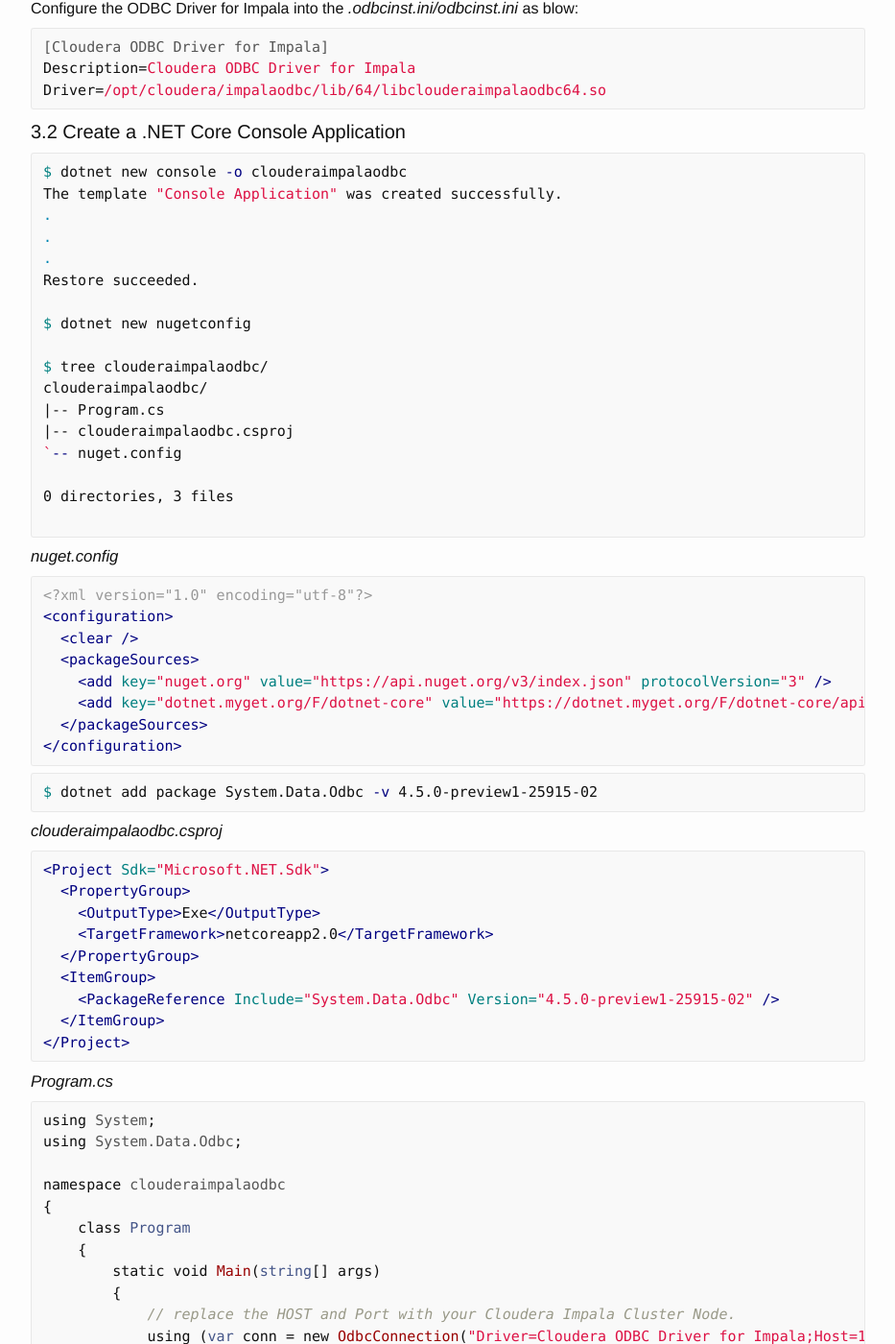
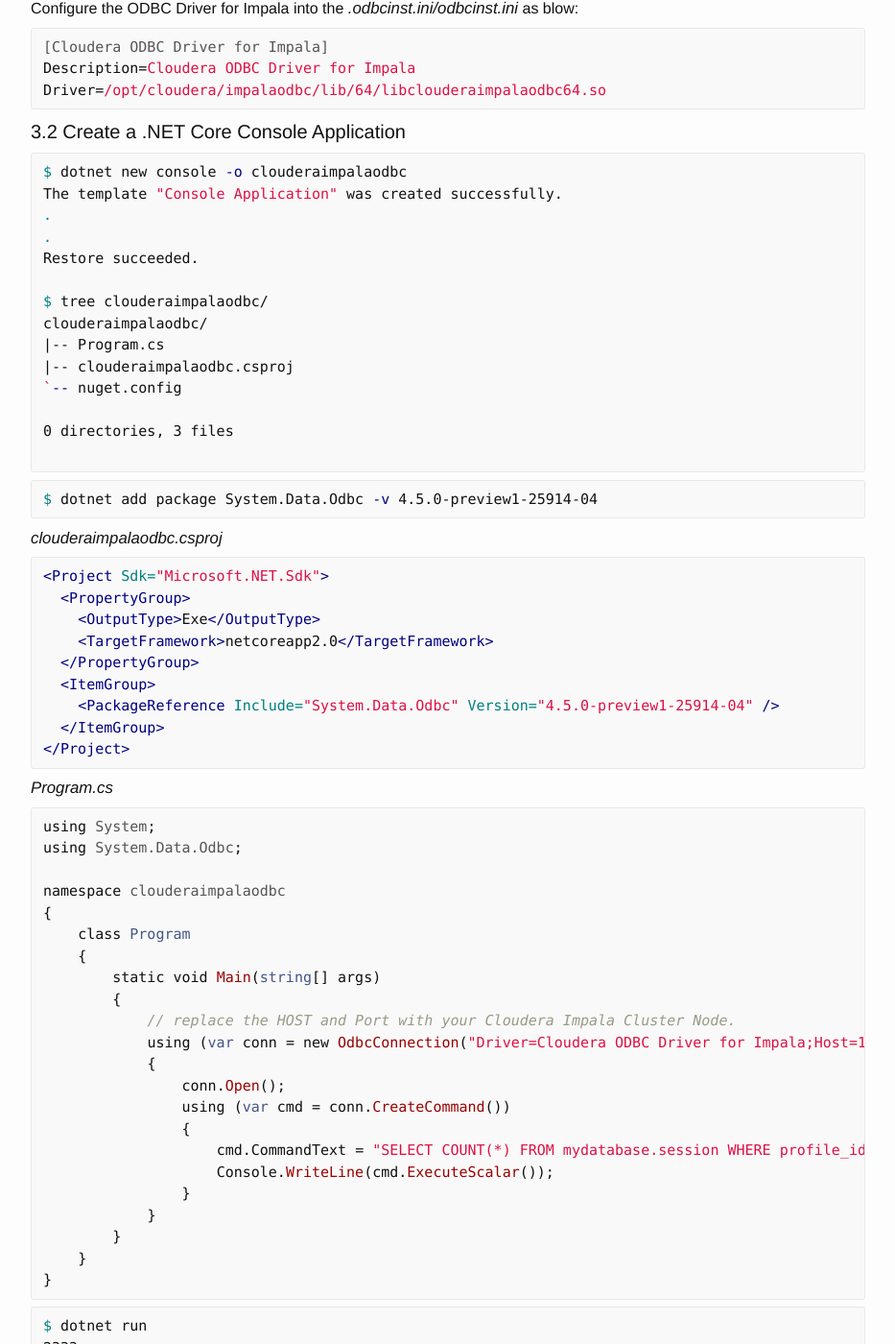
Before and after one commit to ousiax/ousiax.github.io, a Jekyll site: the page built from _posts/2017-11-16-cloudera-odbc-driver-for-impala-on-debian-linux-with-.net-core-2.0.md, in a window 1280 px wide and 1400 px high, scrolled down 4853 px. Shown: the whole window at 96% size, without its empty margins (173-1106 px from the left). Built offline with Jekyll 4.4.1, drawn with Linux system fonts in a browser that asks for light colours.

Commit message:
Update 2017-11-16-cloudera-odbc-driver-for-impala-on-debian-linux-with-.net-core-2.0.md

````diff
--- a/_posts/2017-11-16-cloudera-odbc-driver-for-impala-on-debian-linux-with-.net-core-2.0.md
+++ b/_posts/2017-11-16-cloudera-odbc-driver-for-impala-on-debian-linux-with-.net-core-2.0.md
@@ -220,10 +220,7 @@
 The template "Console Application" was created successfully.
 .
 .
-.
 Restore succeeded.
-
-$ dotnet new nugetconfig
 
 $ tree clouderaimpalaodbc/
 clouderaimpalaodbc/
@@ -235,21 +232,8 @@
 
 ```
 
-*nuget.config*
-
-```xml
-<?xml version="1.0" encoding="utf-8"?>
-<configuration>
-  <clear />
-  <packageSources>
-    <add key="nuget.org" value="https://api.nuget.org/v3/index.json" protocolVersion="3" />
-    <add key="dotnet.myget.org/F/dotnet-core" value="https://dotnet.myget.org/F/dotnet-core/api/v3/index.json" />
-  </packageSources>
-</configuration>
-```
-
 ```sh
-$ dotnet add package System.Data.Odbc -v 4.5.0-preview1-25915-02
+$ dotnet add package System.Data.Odbc -v 4.5.0-preview1-25914-04
 ```
 
 *clouderaimpalaodbc.csproj*
@@ -261,7 +245,7 @@
     <TargetFramework>netcoreapp2.0</TargetFramework>
   </PropertyGroup>
   <ItemGroup>
-    <PackageReference Include="System.Data.Odbc" Version="4.5.0-preview1-25915-02" />
+    <PackageReference Include="System.Data.Odbc" Version="4.5.0-preview1-25914-04" />
   </ItemGroup>
 </Project>
 ```
````
Also changed, not shown: other parts of _posts/2017-11-16-cloudera-odbc-driver-for-impala-on-debian-linux-with-.net-core-2.0.md (+1 -1 lines).
